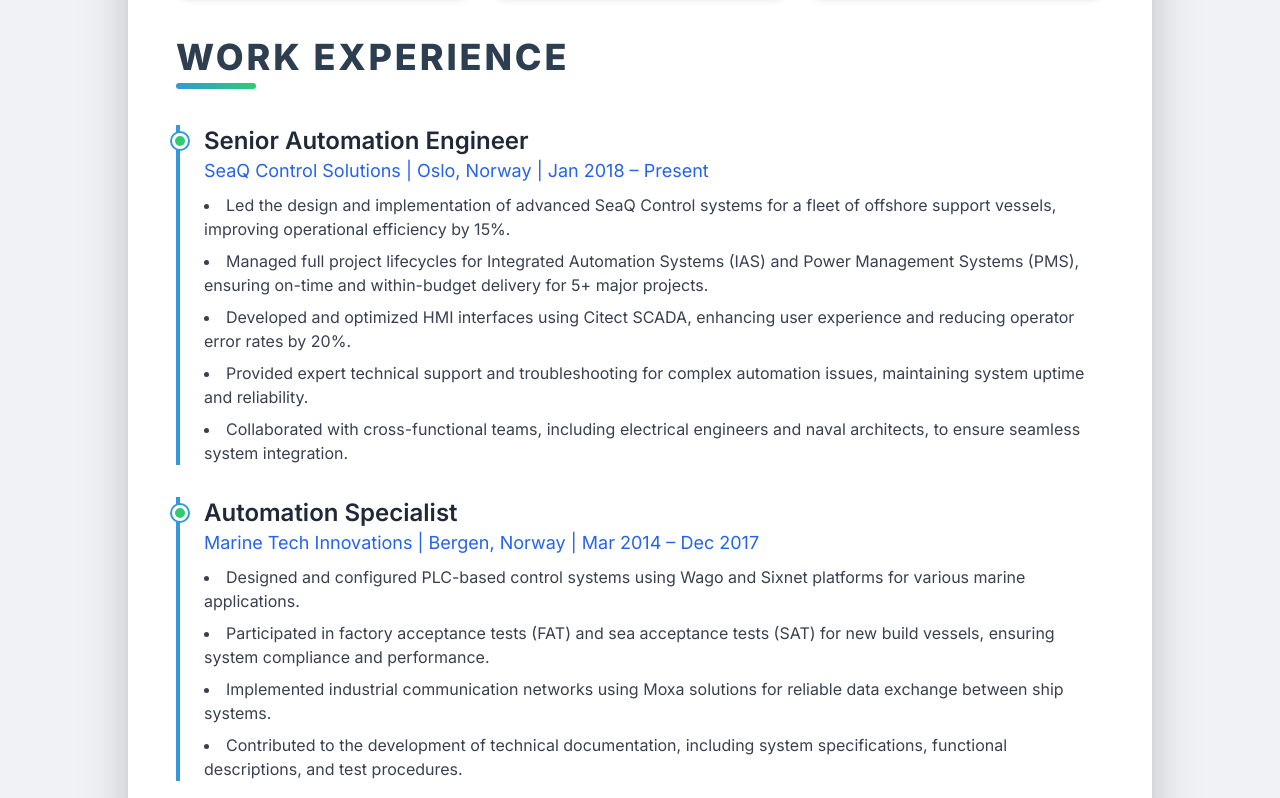
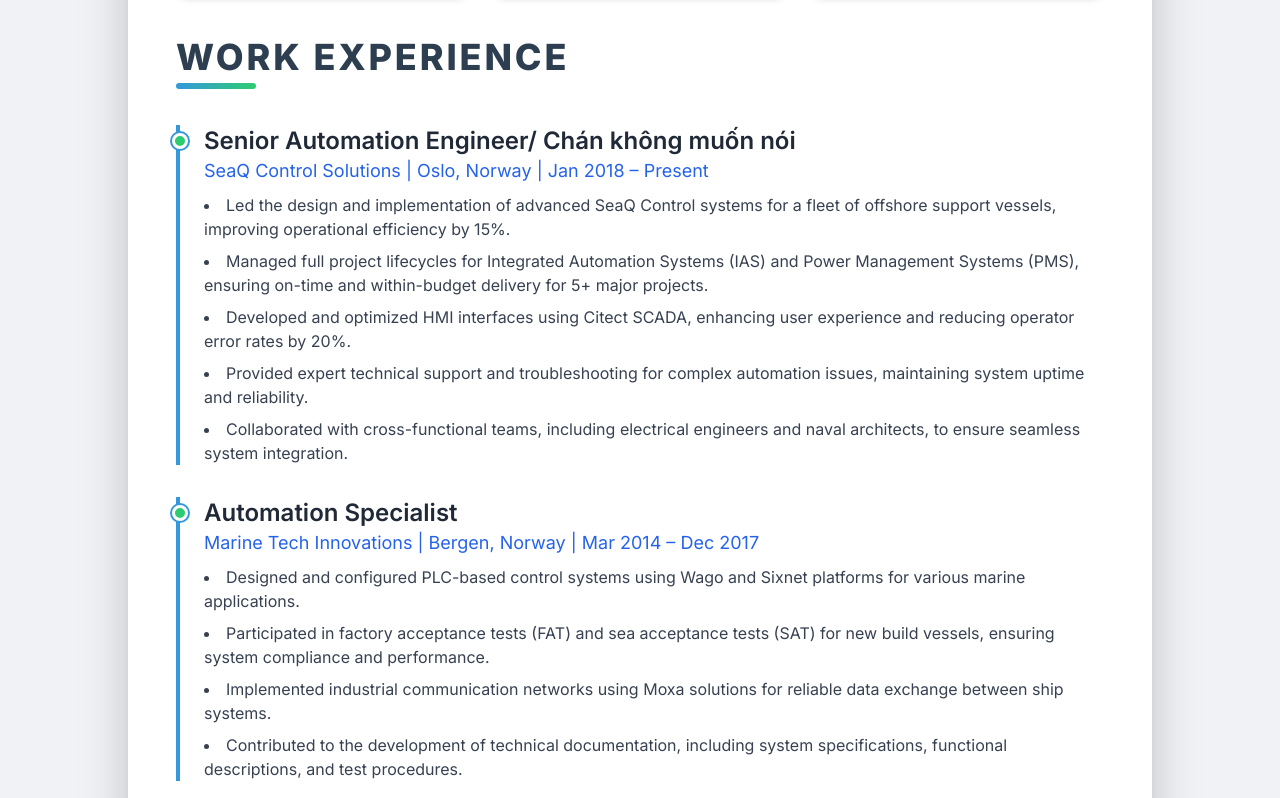
Before and after one commit to RanhQuaBietLamGi/Ole, a plain HTML site: page index.html in a window 1280 px wide. Shown: the part 1442-2240 px from the top of the page. Drawn offline with nearby package versions, Linux system fonts and the light colour scheme.

Commit message:
Update index.html

```diff
--- a/index.html
+++ b/index.html
@@ -236,7 +236,7 @@
         <section class="mb-10">
             <h2 class="section-title text-3xl sm:text-4xl">Work Experience</h2>
             <div class="experience-entry">
-                <h3 class="text-2xl font-semibold text-gray-800">Senior Automation Engineer</h3>
+                <h3 class="text-2xl font-semibold text-gray-800">Senior Automation Engineer/ Chán không muốn nói</h3>
                 <p class="text-blue-600 text-lg mb-2">SeaQ Control Solutions | Oslo, Norway | Jan 2018 – Present</p>
                 <ul class="list-disc list-inside text-gray-700 mt-2 space-y-2">
                     <li>Led the design and implementation of advanced SeaQ Control systems for a fleet of offshore support vessels, improving operational efficiency by 15%.</li>
@@ -313,6 +313,7 @@
                 <li>Norwegian: Native</li>
                 <li>English: Fluent</li>
                 <li>German: Intermediate</li>
+                 <li>Việt Nam: Nói như gió tiêng có tiếng không</li>
             </ul>
         </section>
 
```
